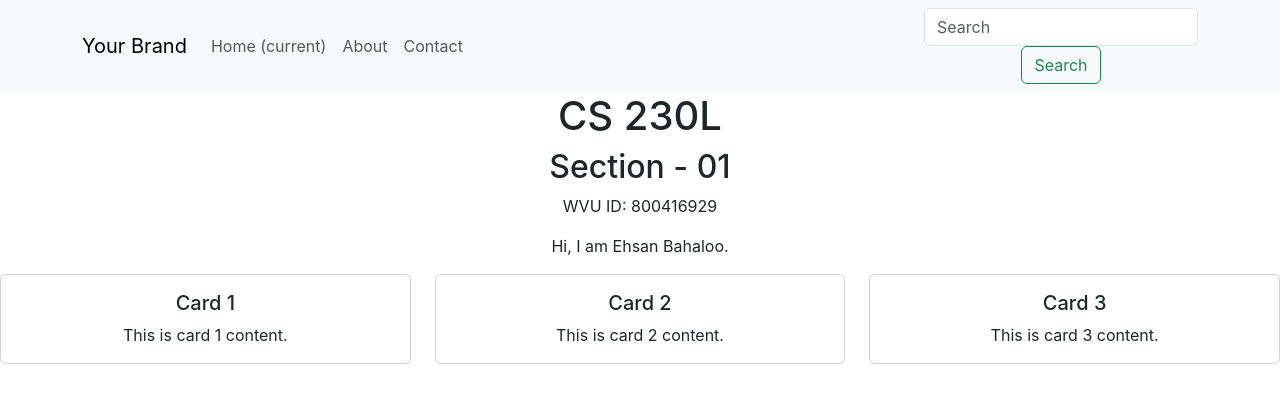
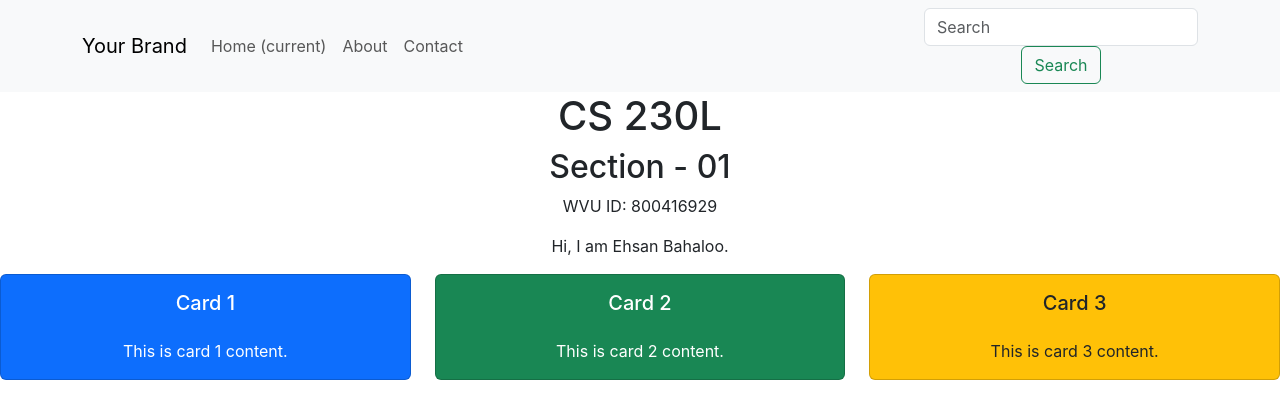
Before and after one commit to ebahaloowvu/CS230L7, a React (Create React App) app: page / in a window 1280 px wide. Shown: the top 418 px of the page. Built offline with nearby package versions, Linux system fonts and the light colour scheme; the HTML template or start-up script is replaced by a standard one.

Commit message:
Update Card.js

```diff
--- a/src/Card.js
+++ b/src/Card.js
@@ -1,29 +1,28 @@
-// Card.js
 import React from "react";
 
 const Card = () => {
   return (
     <div className="row">
       <div className="col-sm-4">
-        <div className="card">
+        <div className="card bg-primary text-white">
           <div className="card-body">
-            <h5 className="card-title">Card 1</h5>
+            <h5 className="card-title mb-4">Card 1</h5>
             <p className="card-text">This is card 1 content.</p>
           </div>
         </div>
       </div>
       <div className="col-sm-4">
-        <div className="card">
+        <div className="card bg-success text-white">
           <div className="card-body">
-            <h5 className="card-title">Card 2</h5>
+            <h5 className="card-title mb-4">Card 2</h5>
             <p className="card-text">This is card 2 content.</p>
           </div>
         </div>
       </div>
       <div className="col-sm-4">
-        <div className="card">
+        <div className="card bg-warning text-dark">
           <div className="card-body">
-            <h5 className="card-title">Card 3</h5>
+            <h5 className="card-title mb-4">Card 3</h5>
             <p className="card-text">This is card 3 content.</p>
           </div>
         </div>
```
